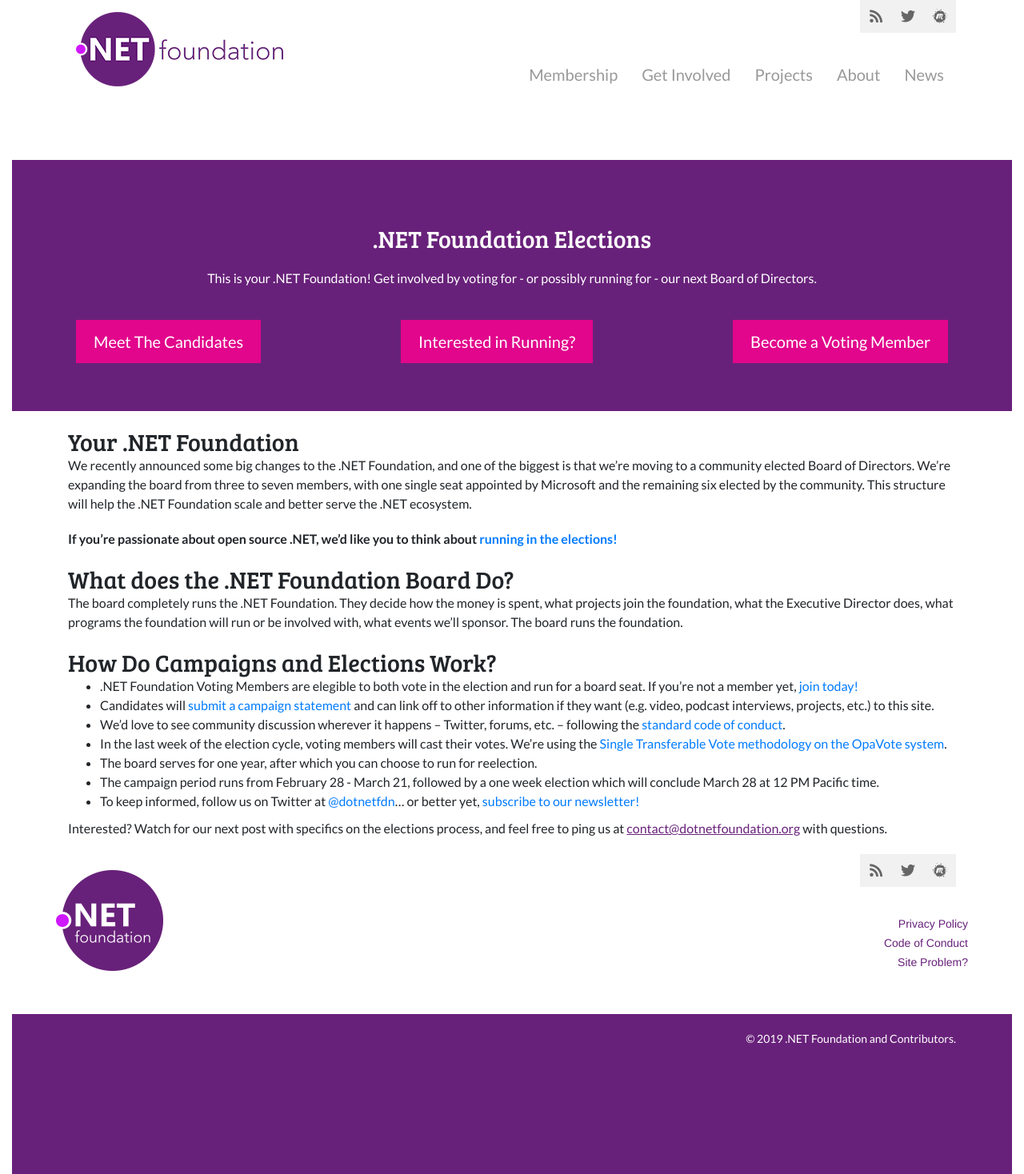
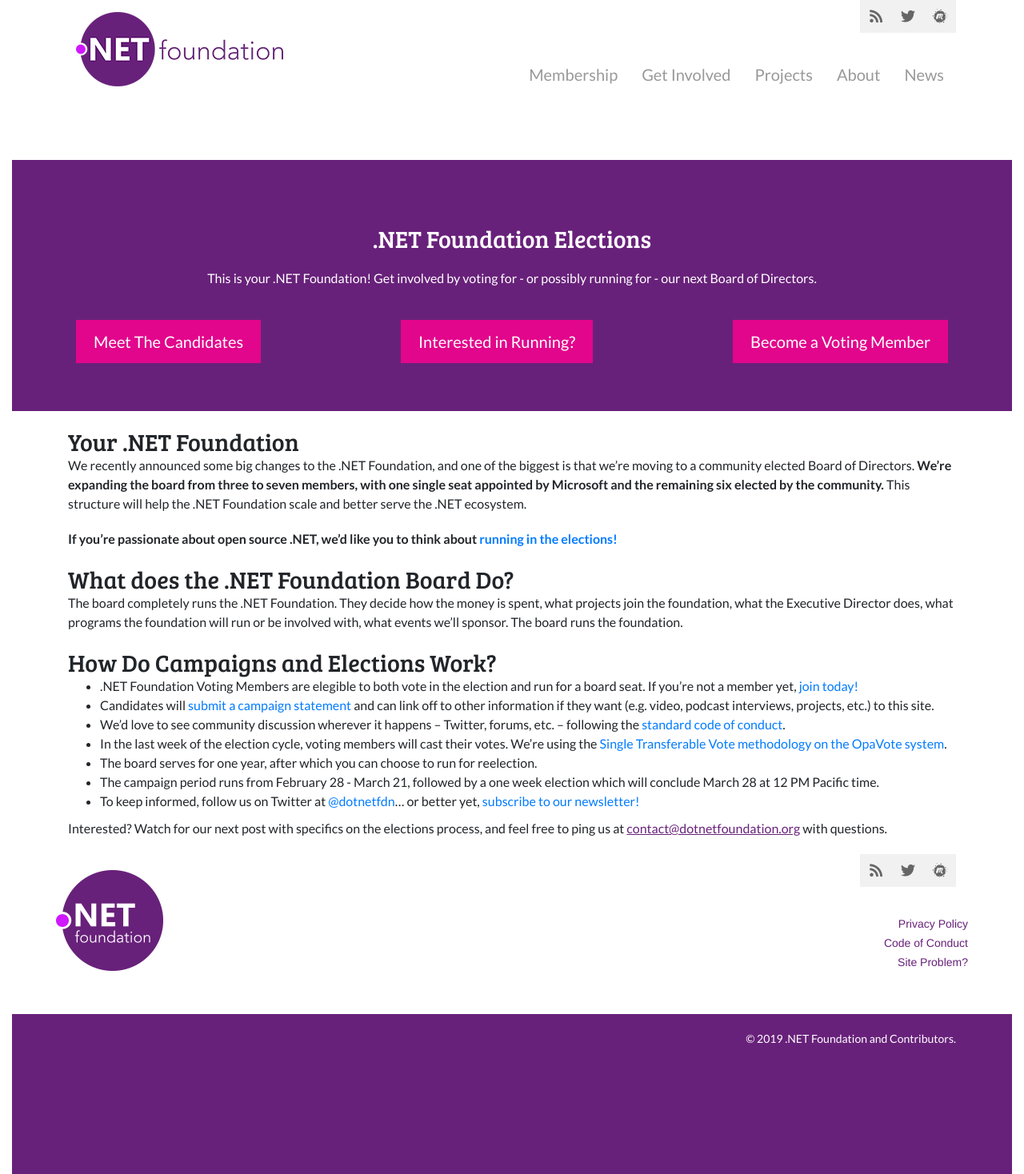
Before and after one commit to dotnet-foundation/election, a Jekyll site: the page built from index.md, in a window 1280 px wide. Shown: the whole page at 80% size. Built offline with Jekyll 4.4.1, drawn with Linux system fonts in a browser that asks for light colours; nearby versions of some CDN libraries; our own code applies the rules of GitHub Pages for plain Markdown files; comment, search, counter and statistics services are not loaded.

Commit message:
Update index.md

```diff
--- a/index.md
+++ b/index.md
@@ -4,7 +4,7 @@ title: .NET Foundation Board Member Elections
 
 ## Your .NET Foundation
 
-We recently announced some big changes to the .NET Foundation, and one of the biggest is that we’re moving to a community elected Board of Directors. We're expanding the board from three to seven members, with one single seat appointed by Microsoft and the remaining six elected by the community. This structure will help the .NET Foundation scale and better serve the .NET ecosystem.
+We recently announced some big changes to the .NET Foundation, and one of the biggest is that we’re moving to a community elected Board of Directors. **We're expanding the board from three to seven members, with one single seat appointed by Microsoft and the remaining six elected by the community.** This structure will help the .NET Foundation scale and better serve the .NET ecosystem.
 
 **If you’re passionate about open source .NET, we’d like you to think about [running in the elections!](/campaign)**
 
```
